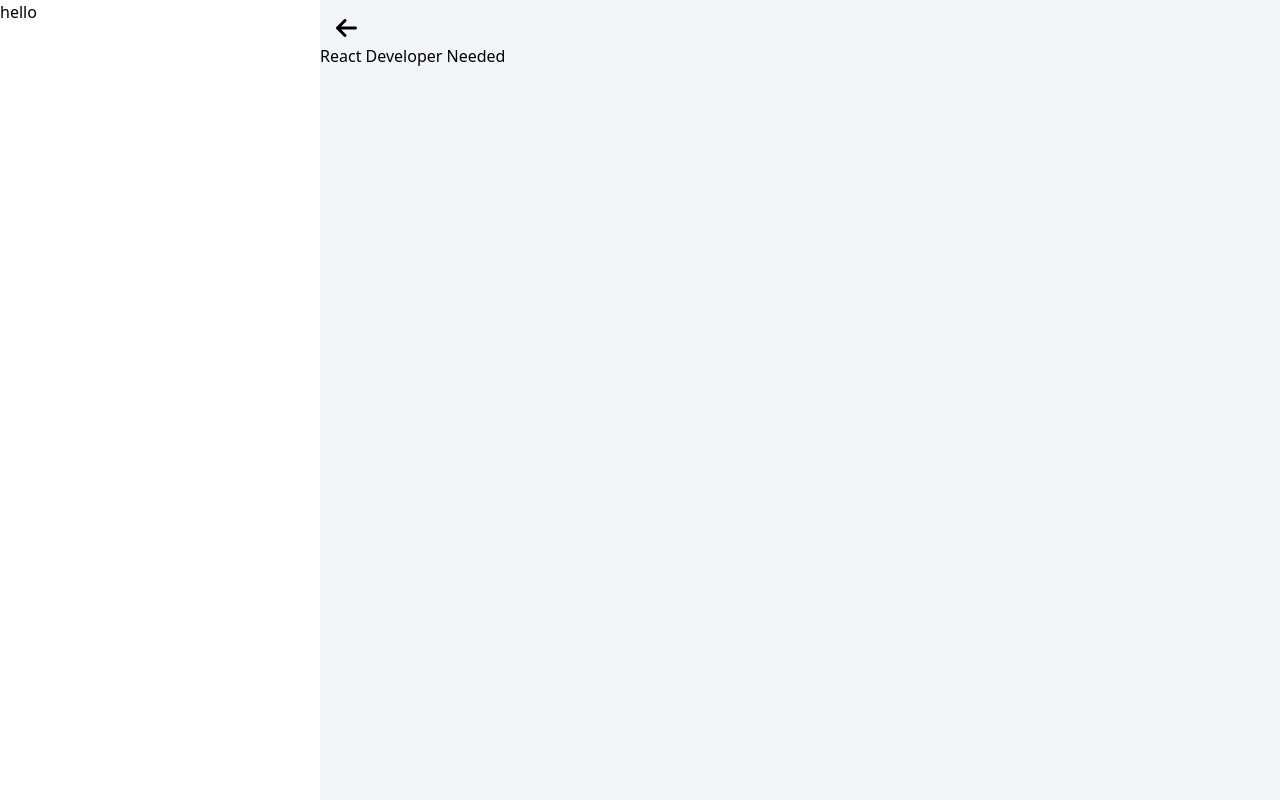
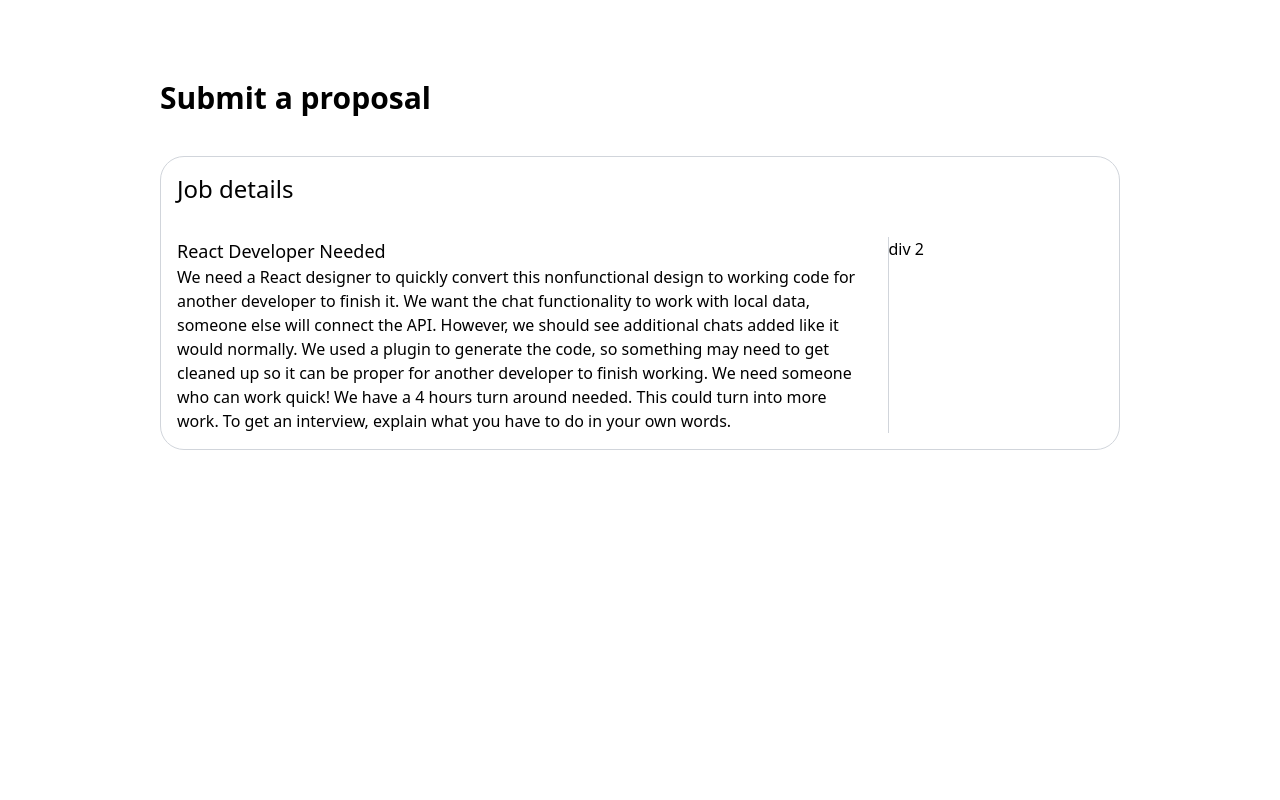
Before and after one commit to Kamau-ke/nextDoor-Jobs, a React (Vite) app: page / in a window 1280 px wide. Built offline with nearby package versions, Linux system fonts and the light colour scheme.

Commit message:
Application page

```diff
--- a/src/App.jsx
+++ b/src/App.jsx
@@ -3,7 +3,8 @@ import Navbar from './components/Navbar'
 import JobCard from './components/JobCard'
 import './App.css'
 import MainSection from './components/MainSection'
-import JobApplication from './pages/JobApplication'
+import JobApplication from './JobApplication'
+
 function App() {
 
 
@@ -12,9 +13,8 @@ function App() {
     {/* <Register/> */}
     {/* <Navbar/>
     <MainSection/> */}
-    <h2>hello</h2>
+
     <JobApplication/>
-
     </div>
   )
 }
--- /dev/null
+++ b/src/JobApplication.jsx
@@ -0,0 +1,35 @@
+import React from 'react'
+
+function JobApplication() {
+  return (
+    <div className='overflow-x-hidden'>
+        <div className='w-3/4 mx-auto mt-20 '>
+            <h1 className='font-semibold text-3xl pb-10'>Submit a proposal</h1>
+
+            <div className='border border-gray-300 rounded-3xl p-4'>
+
+                <h2 className='font-medium text-2xl pb-8'>Job details</h2>
+
+
+
+                <div className='flex '>
+                    <div className='w-3/4 '>
+                    <h1 className='font-medium text-lg'>React Developer Needed</h1>
+                    <p>We need a React designer to quickly convert this nonfunctional design to working code for another developer to finish it. We want the chat functionality to work with local data, someone else will connect the API. However, we should see additional chats added like it would normally. We used a plugin to generate the code, so something may need to get cleaned up so it can be proper for another developer to finish working. We need someone who can work quick! We have a 4 hours turn around needed. This could turn into more work. To get an interview, explain what you have to do in your own words.</p>
+                    </div>
+
+                    <div className='border-l border-gray-300 ml-4'>
+                        <h2>div 2</h2>
+                    </div>
+                </div>
+
+                <div>
+
+                </div>
+            </div>
+        </div>
+    </div>
+  )
+}
+
+export default JobApplication
--- a/src/components/button.jsx
+++ b/src/components/button.jsx
@@ -2,7 +2,7 @@ import React from 'react'
 
 function Button({text}) {
   return (
-    <button>{text}</button >
+    <button className='bg-green-700 text-white rounded-xl w-60 p-2'>{text}</button >
   )
 }
 
--- /dev/null
+++ b/src/pages/AboutJob.jsx
@@ -0,0 +1,69 @@
+import React from 'react'
+import { FontAwesomeIcon } from '@fortawesome/react-fontawesome'
+import { faArrowLeft, faQuestion } from '@fortawesome/free-solid-svg-icons'
+import Button from '../components/button'
+import { faDollarSign } from '@fortawesome/free-solid-svg-icons/faDollarSign'
+function AboutJob() {
+  return (
+    <div className='w-9/12 bg-slate-100  absolute right-0 z-30 bottom-0 top-0 overflow-hidden'>
+            <div>
+            <FontAwesomeIcon icon={faArrowLeft} className='ml-4 mt-4 h-6 cursor-pointer'/>
+            </div>
+
+            <div className='flex justify-between h-full'>
+                {/* div 1 */}
+            <div className='w-9/12'>
+            <div className='border-b border-gray-300 h-28 flex items-center justify-center'>
+               <h3 className='text-2xl font-semibold'>React Developer Needed</h3>
+            </div>
+
+
+            <div className='border-b border-gray-300 h-48'>
+              <p className='p-2'>
+              We need a React designer to quickly convert this nonfunctional design to working code for another developer to finish it. We want the chat functionality to work with local data, someone else will connect the API. However, we should see additional chats added like it would normally. We used a plugin to generate the code, so something may need to get cleaned up so it can be proper for another developer to finish working. We need someone who can work quick! We have a 4 hours turn around needed. This could turn into more work. To get an interview, explain what you have to do in your own words.
+              </p>
+            </div>
+
+            <div className='border-b border-gray-300 h-20'>
+              <FontAwesomeIcon icon={faDollarSign} className='ml-4 mt-4'/>
+              <span>$10 fixed</span>
+            </div>
+
+            <div className='border-b border-gray-300 h-48'>
+              <h2 className='p-4'>Skills and Expertise</h2>
+              <div className='flex space-x-2 ml-4 '>
+                <h4 className='p-2 bg-gray-400 rounded-full w-fit'>HTML</h4>
+                <h4 className='p-2 bg-gray-400 rounded-full w-fit'>CSS</h4>
+                <h4 className='p-2 bg-gray-400 rounded-full w-fit'>JavaScript</h4>
+                <h4 className='p-2 bg-gray-400 rounded-full w-fit'>Node</h4>
+              </div>
+
+            </div>
+
+            <div>
+              <h2 className='p-4 '>Activity on this Job</h2>
+              <div className='ml-4'>
+                <p >Proposals: 10 to 50</p>
+              </div>
+            </div>
+            </div>
+
+           {/* div 2 */}
+            <div className='w-3/12 border-l border-gray-300  h-5/6'>
+              <div className='m-6'>
+                <Button text='Apply now'/>
+
+                <div className='mt-2'>
+                  <h2 className='p-4' >About the client</h2>
+
+                </div>
+              </div>
+            </div>
+            </div>
+
+
+    </div>
+  )
+}
+
+export default AboutJob
--- a/src/pages/JobApplication.jsx
+++ /dev/null
@@ -1,19 +0,0 @@
-import React from 'react'
-import { FontAwesomeIcon } from '@fortawesome/react-fontawesome'
-import { faArrowLeft } from '@fortawesome/free-solid-svg-icons'
-function JobApplication() {
-  return (
-    <div className='w-9/12 bg-slate-100 absolute right-0 top-0 bottom-0 z-30'>
-            <div>
-            <FontAwesomeIcon icon={faArrowLeft} className='ml-4 mt-4 h-6 cursor-pointer'/>
-            </div>
-
-            <h3>React Developer Needed</h3>
-
-
-
-    </div>
-  )
-}
-
-export default JobApplication
```
